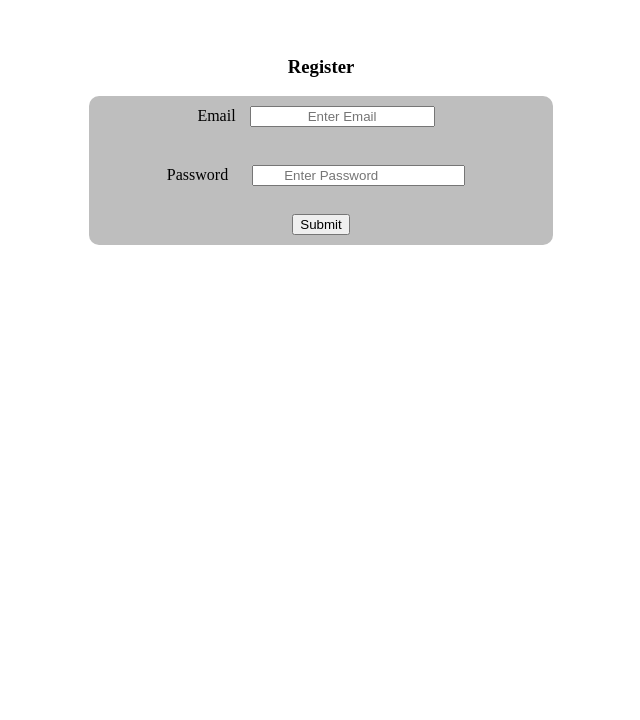
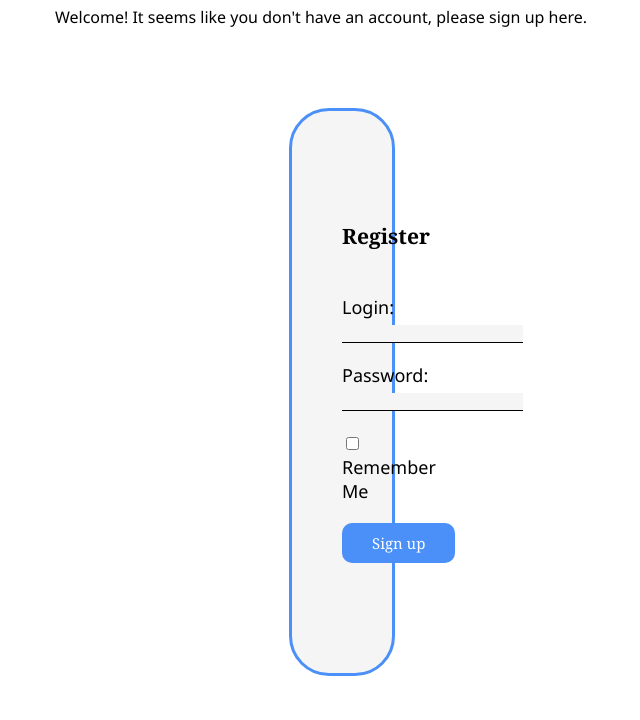
Before and after one commit to erik1D/Capstone, a plain HTML site: page 1stProject/LoginProject.html in a window 1280 px wide. Shown: the part 80-800 px from the top of the page, without its empty margins (319-959 px from the left). Drawn offline with Linux system fonts and the light colour scheme.

Commit message:
Updated Project

```diff
--- a/1stProject/LoginProject.html
+++ b/1stProject/LoginProject.html
@@ -6,45 +6,77 @@
     <title>Document</title>
 </head>
 <body>
-    <h1 style="font-family:Verdana, Geneva, Tahoma, sans-serif;">Air-Ik Airlines</h1>
     <style>
-        h1 {
+        form{
+            font-family: 'Segoe UI', Tahoma, Geneva, Verdana, sans-serif;
+            margin-top: 80px;
+            margin-left: 600px;
+            margin-right: 600px;
+            background-color: rgb(245, 245, 245);
             text-align: center;
+            font-size: large;
+            border: 3px solid;
+            border-color: #4b90f8;
+            border-radius: 40px;
+            padding: 50px;
+        }
+        input[type=email]{
+            border: none;
+            background-color: rgb(245, 245, 245);
+            border-bottom: 1px solid black;
+            margin-bottom: 20px;
+        }
+        input[type=password]{
+            border: none;
+            background-color: rgb(245, 245, 245);
+            border-bottom: 1px solid black;
+            margin-bottom: 20px;
+
+        }
+        input[type=submit]{
+            font-family:Cambria, Cochin, Georgia, Times, 'Times New Roman', serif;
+            font-size: 15px;
+            color: rgb(255, 255, 255);
+            background-color: #4b90f8;
+            border: none;
+            border-radius: 10px;
+            margin-top: 20px;
+            margin-bottom: 60px;
+            padding-left: 30px;
+            padding-right: 30px;
+            padding-top: 10px;
+            padding-bottom: 10px;
+        }
+        input[type=checkbox]{
+            accent-color: #4b90f8;
+        }
+        h1{
+            color: #4b90f8;
+            font-family:Cambria, Cochin, Georgia, Times, 'Times New Roman', serif;
         }
         h3{
-            text-align: center;
+            font-family:Cambria, Cochin, Georgia, Times, 'Times New Roman', serif;
+            margin-top: 60px;
         }
-        form{
-            text-align: center;
-            margin-left: 400px;
-            margin-right: 400px;
-            padding-bottom: 10px;
-            border-radius: 10px;
-            border: 10px;
-            background-color: rgb(190, 190, 190);
-        }
-        .formElements{
-            text-align: center;
-            margin: 10px;
-        }
-        #passWd{
-            text-align: left;
-            padding-left: 300px;
+        p{
+            font-family: 'Segoe UI', Tahoma, Geneva, Verdana, sans-serif;
         }
     </style>
+    <h1 style="text-align: center;">Air-Ik Airlines</h1>
+    <p style="text-align: center;">Welcome! It seems like you don't have an account, please sign up here.</p>
+    <form action="InteractivePage.html" method="get">
+        <h3 style="text-align: center;">Register</h3>
         <br>
+        <label for="login1" style="padding-right: 60px;">Login:</label>
+        <input type="email" name="emailInput" id="login1">
         <br>
-    <h3>Register </h3>
-    <form action="InteractivePage.html" method="post">
-        <label for="emailLogin">Email</label>
-        <input type="email" id="emailLogin" placeholder="Enter Email" class="formElements">
+        <label for="login2" style="padding-right: 30px;">Password:</label>
+        <input type="password" name="passInput" id="login2">
         <br>
+        <input type="checkbox" name="checkInput" id="login3">
+        <label for="login3">Remember Me</label>
         <br>
-        <label for="passWd" style="padding-right: 10px;">Password</label>
-        <input type="password" name="pw" id="passWd" placeholder="Enter Password" class="formElements" style="padding-left: 30px;" >
-    <br>
-    <br>
-        <input type="submit">
+        <input type="submit" name="submitInput" id="login4" value="Sign up">
     </form>
 </body>
 </html>
```
Also changed, not shown: 1stProject/InteractivePage.html (+6 -2 lines). Lines whose indentation alone changed are shown as unchanged.
